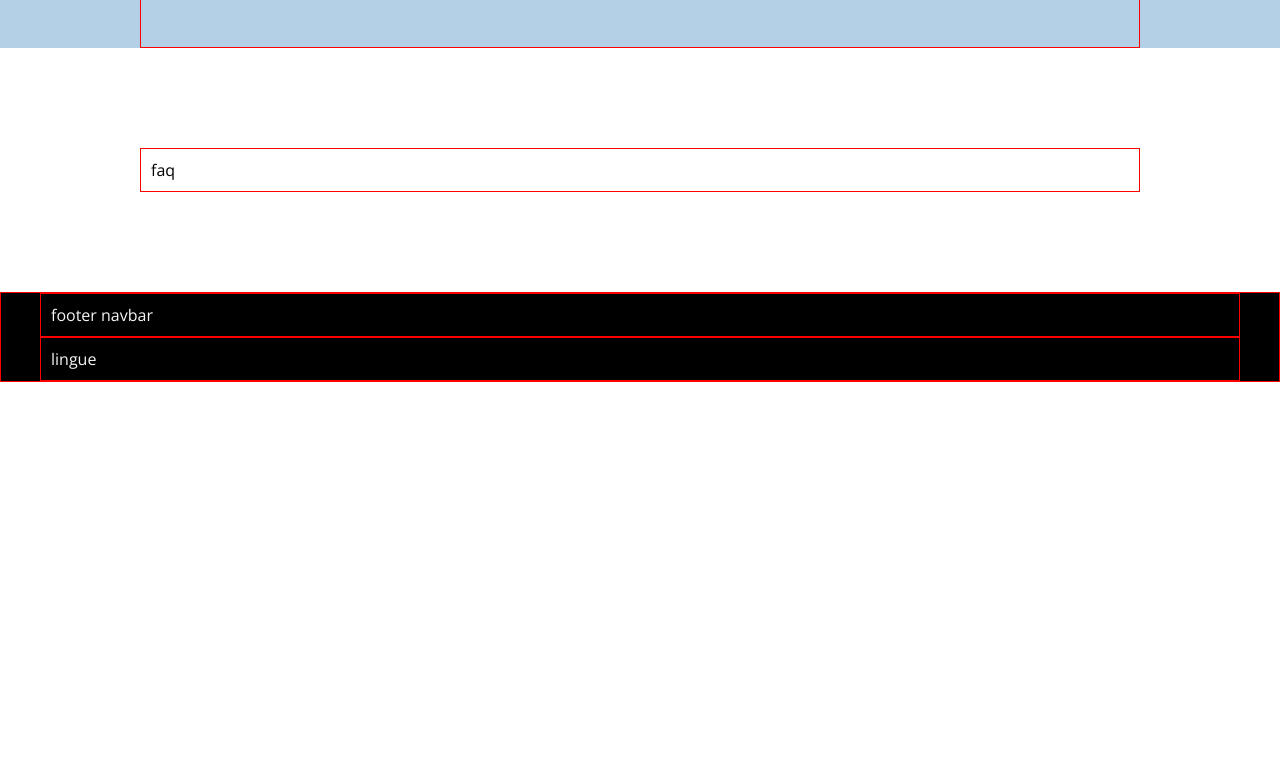
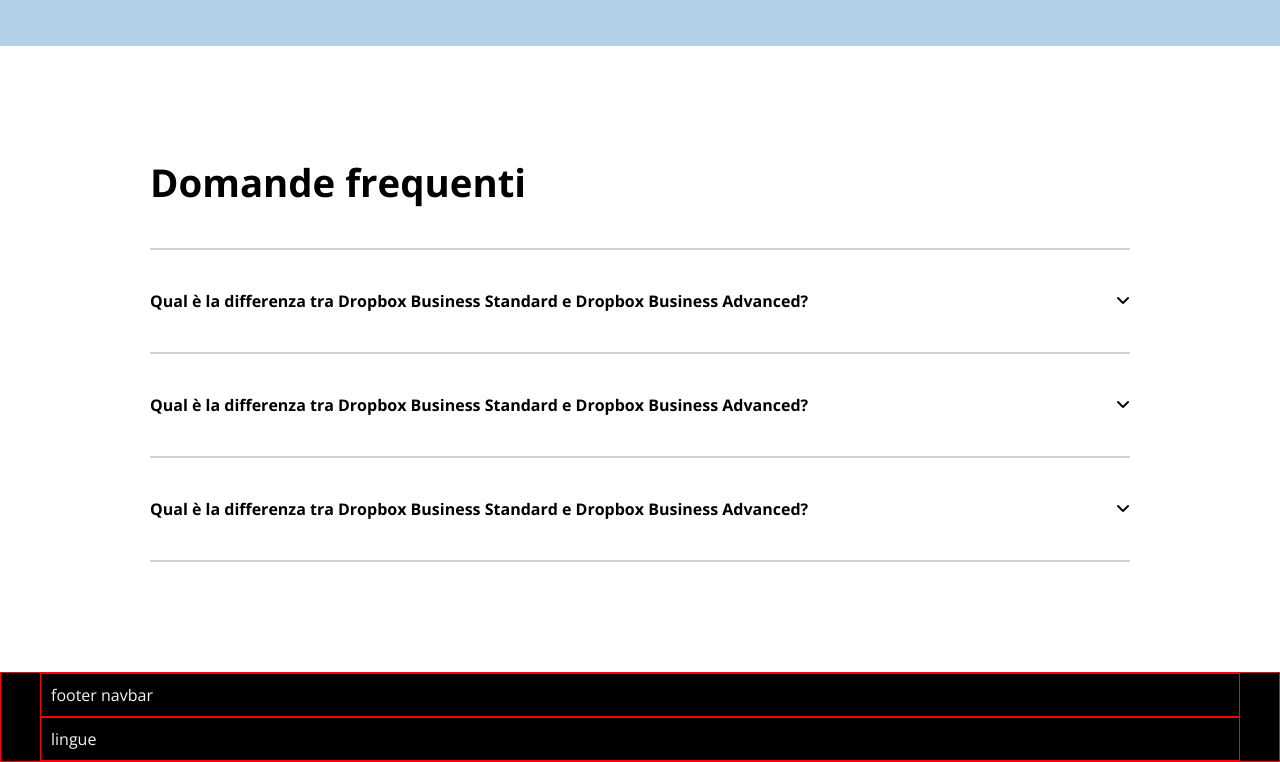
Before and after one commit to marikadiblasio/htmlcss-dropbox, a plain HTML site: page index.html in a window 1280 px wide. Shown: the part 5090-5852 px from the top of the page. Before the commit the page ends 5472 px from the top, so only its background shows below. Drawn offline with nearby package versions, Linux system fonts and the light colour scheme.

Commit message:
add faq section

```diff
--- a/css/style.css
+++ b/css/style.css
@@ -138,6 +138,9 @@ display: block;
 }
 .border {
     border: 2px solid var(--accessory-color);
+}
+.border-bottom {
+    border-bottom: 2px solid lightgray;
 }
 /* Margins and paddings*/
 .b-100-m {
@@ -338,6 +341,7 @@ cite {
     gap: 2rem;
     padding: 50px;
 }
+/* Faq */
 
 /* Footer */
 footer {
--- a/index.html
+++ b/index.html
@@ -232,14 +232,28 @@
         </section>
         <!-- Section free trial -->
         <section id="free-trial" class="light-bg b-100-m">
-            <div class="small-container d-flex align-center debug">
+            <div class="small-container d-flex align-center">
                 <h2 class="left">Porta Dropbox Business nella tua azienda</h2>
                 <a class="btn prim-bg max-btn" href="#">Inizia la tua prova gratuita</a>
             </div>
         </section>
         <!-- Section faq -->
         <section id="faq" class="prim-bg b-100-m">
-            <div class="small-container debug">faq</div>
+            <div class="small-container">
+                <h2 class="b-40-p border-bottom">Domande frequenti</h2>
+                    <div class="d-flex align-center t-40-p b-40-p border-bottom">
+                        <h4>Qual è la differenza tra Dropbox Business Standard e Dropbox Business Advanced?</h4>
+                        <span><i class="fa-solid fa-angle-down"></i></span>
+                    </div>
+                    <div class="d-flex align-center t-40-p b-40-p border-bottom">
+                        <h4>Qual è la differenza tra Dropbox Business Standard e Dropbox Business Advanced?</h4>
+                        <span><i class="fa-solid fa-angle-down"></i></span>
+                    </div>
+                    <div class="d-flex align-center t-40-p b-40-p border-bottom">
+                        <h4>Qual è la differenza tra Dropbox Business Standard e Dropbox Business Advanced?</h4>
+                        <span><i class="fa-solid fa-angle-down"></i></span>
+                    </div>
+            </div>
         </section>
     </main>
     <!-- Footer -->
```
